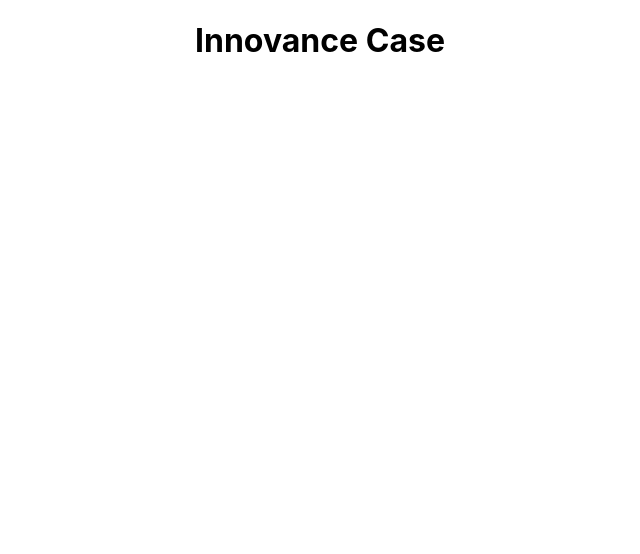
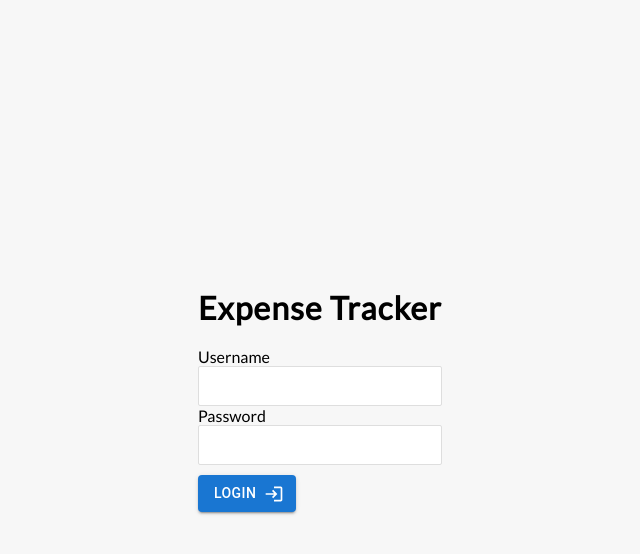
Before and after one commit to shafakyildiz/react-expense-tracker, a React (Create React App) app: page /home in a window 1280 px wide. Shown: the top 554 px of the page, without its empty margins (320-960 px from the left). Built offline with nearby package versions, Linux system fonts and the light colour scheme.

Commit message:
pivoted application to expense tracker

```diff
--- a/package.json
+++ b/package.json
@@ -3,11 +3,16 @@
   "version": "0.1.0",
   "private": true,
   "dependencies": {
+    "@emotion/react": "^11.5.0",
+    "@emotion/styled": "^11.3.0",
+    "@mui/icons-material": "^5.0.4",
+    "@mui/material": "^5.0.4",
     "@testing-library/jest-dom": "^5.11.4",
     "@testing-library/react": "^11.1.0",
     "@testing-library/user-event": "^12.1.10",
     "react": "^17.0.2",
     "react-dom": "^17.0.2",
+    "react-router-dom": "^5.3.0",
     "react-scripts": "4.0.3",
     "web-vitals": "^1.0.1"
   },
--- a/src/App.css
+++ b/src/App.css
@@ -1,38 +1,160 @@
-.App {
-  text-align: center;
+@import url('https://fonts.googleapis.com/css?family=Lato&display=swap');
+
+:root {
+  --box-shadow: 0 1px 3px rgba(0, 0, 0, 0.12), 0 1px 2px rgba(0, 0, 0, 0.24);
 }
 
-.App-logo {
-  height: 40vmin;
-  pointer-events: none;
+* {
+  box-sizing: border-box;
 }
 
-@media (prefers-reduced-motion: no-preference) {
-  .App-logo {
-    animation: App-logo-spin infinite 20s linear;
-  }
-}
-
-.App-header {
-  background-color: #282c34;
-  min-height: 100vh;
+body {
+  background-color: #f7f7f7;
   display: flex;
   flex-direction: column;
   align-items: center;
   justify-content: center;
-  font-size: calc(10px + 2vmin);
-  color: white;
+  min-height: 100vh;
+  margin: 0;
+  font-family: 'Lato', sans-serif;
 }
 
-.App-link {
-  color: #61dafb;
+.container {
+  margin: 30px auto;
+  width: 350px;
 }
 
-@keyframes App-logo-spin {
-  from {
-    transform: rotate(0deg);
-  }
-  to {
-    transform: rotate(360deg);
-  }
+h1 {
+  letter-spacing: 1px;
+  margin: 0;
 }
+
+h3 {
+  border-bottom: 1px solid #bbb;
+  padding-bottom: 10px;
+  margin: 40px 0 10px;
+}
+
+h4 {
+  margin: 0;
+  text-transform: uppercase;
+}
+
+.inc-exp-container {
+  background-color: #fff;
+  box-shadow: var(--box-shadow);
+  padding: 20px;
+  display: flex;
+  justify-content: space-between;
+  margin: 20px 0;
+}
+
+.inc-exp-container > div {
+  flex: 1;
+  text-align: center;
+}
+
+.inc-exp-container > div:first-of-type {
+  border-right: 1px solid #dedede;
+}
+
+.money {
+  font-size: 20px;
+  letter-spacing: 1px;
+  margin: 5px 0;
+}
+
+.money.plus {
+  color: #2ecc71;
+}
+
+.money.minus {
+  color: #c0392b;
+}
+
+label {
+  display: inline-block;
+  margin: 10px 0;
+}
+
+input[type='text'],
+input[type='password'],
+input[type='number'] {
+  border: 1px solid #dedede;
+  border-radius: 2px;
+  display: block;
+  font-size: 16px;
+  padding: 10px;
+  width: 100%;
+}
+
+.btn {
+  cursor: pointer;
+  background-color: #9c88ff;
+  box-shadow: var(--box-shadow);
+  color: #fff;
+  border: 0;
+  display: block;
+  font-size: 16px;
+  margin: 10px 0 30px;
+  padding: 10px;
+  width: 100%;
+}
+
+.btn:focus,
+.delete-btn:focus {
+  outline: 0;
+}
+
+.list {
+  list-style-type: none;
+  padding: 0;
+  margin-bottom: 40px;
+}
+
+.list li {
+  background-color: #fff;
+  box-shadow: var(--box-shadow);
+  color: #333;
+  display: flex;
+  justify-content: space-between;
+  position: relative;
+  padding: 10px;
+  margin: 10px 0;
+}
+
+.list li.plus {
+  border-right: 5px solid #2ecc71;
+}
+
+.list li.minus {
+  border-right: 5px solid #c0392b;
+}
+
+.delete-btn {
+  cursor: pointer;
+  background-color: #e74c3c;
+  border: 0;
+  color: #fff;
+  font-size: 20px;
+  line-height: 20px;
+  padding: 2px 5px;
+  position: absolute;
+  top: 50%;
+  left: 0;
+  transform: translate(-100%, -50%);
+  opacity: 0;
+  transition: opacity 0.3s ease;
+}
+
+.list li:hover .delete-btn {
+  opacity: 1;
+}
+
+.loginBtn {
+  margin-top: 10px;
+}
+
+h1{
+  margin-bottom: 20px;
+}
--- a/src/App.js
+++ b/src/App.js
@@ -1,9 +1,11 @@
-import './App.css';
+import "./App.css";
+import Login from "./components/Login";
 
 function App() {
   return (
     <div className="App">
-      <h1>Innovance Case</h1>
+      <h1>Expense Tracker</h1>
+      <Login />
     </div>
   );
 }
--- /dev/null
+++ b/src/components/About.js
@@ -0,0 +1,11 @@
+import React from "react";
+
+function About() {
+  return (
+    <div>
+      <h1>About Page...</h1>
+    </div>
+  );
+}
+
+export default About;
--- /dev/null
+++ b/src/components/Expenses.js
@@ -0,0 +1,11 @@
+import React from "react";
+
+function Expenses() {
+  return (
+    <div>
+      <h1>Expenses page...</h1>
+    </div>
+  );
+}
+
+export default Expenses;
--- /dev/null
+++ b/src/components/Home.js
@@ -0,0 +1,11 @@
+import React from "react";
+
+function Home() {
+  return (
+    <div>
+      <h1>This is the homepage.</h1>
+    </div>
+  );
+}
+
+export default Home;
--- /dev/null
+++ b/src/components/Login.js
@@ -0,0 +1,46 @@
+import React from "react";
+// import { BrowserRouter as Router, Switch, Route, Link } from "react-router-dom";
+// import Home from "./Home";
+// import About from "./About";
+// import Expenses from "./Expenses";
+import Button from "@mui/material/Button";
+import LoginIcon from "@mui/icons-material/Login";
+
+function Login() {
+  return (
+    <div>
+      <div>
+        <span>Username</span>
+        <input label="username" type="text" />
+      </div>
+      <div>
+        <span>Password</span>
+        <input label="password" type="password" />
+      </div>
+      <div className="loginBtn">
+        <Button variant="contained" endIcon={<LoginIcon />}>
+          Login
+        </Button>
+      </div>
+      {/* <Router>
+        <Link to="/home">
+          <button>Login</button>
+          <img src="" alt="" />
+        </Link>
+        <Switch>
+          <Route path="/about">
+            <About />
+          </Route>
+          <Route path="/expenses">
+            <Expenses />
+          </Route>
+          <Route path="/home">
+            <Home />
+          </Route>
+        </Switch>
+      </Router> */}
+    </div>
+  );
+}
+
+export default Login;
```
Also changed, not shown: src/components/Balance.js (added, +11 -0 lines), src/components/Header.js (added, +11 -0 lines), 2 other files (tests, documents, lock files or other folders).
